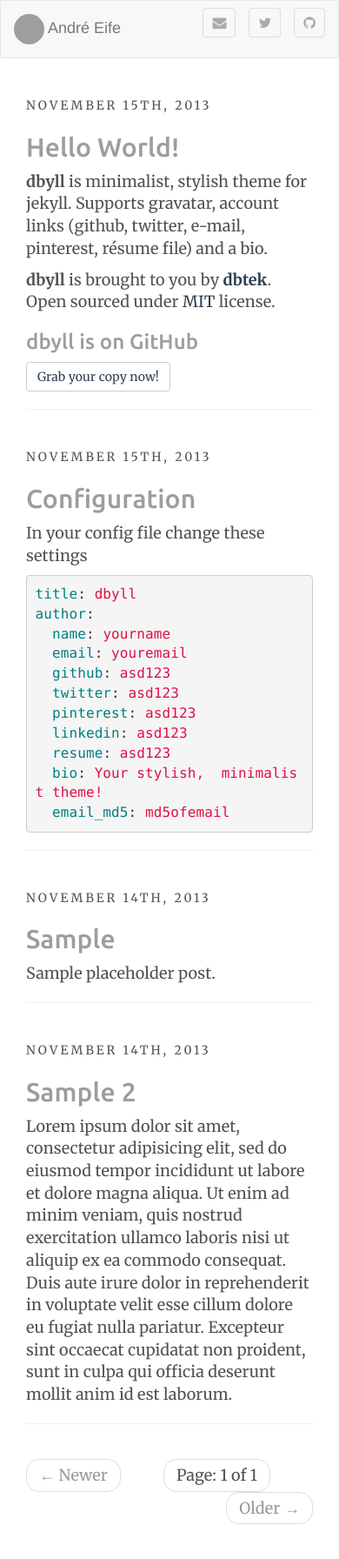
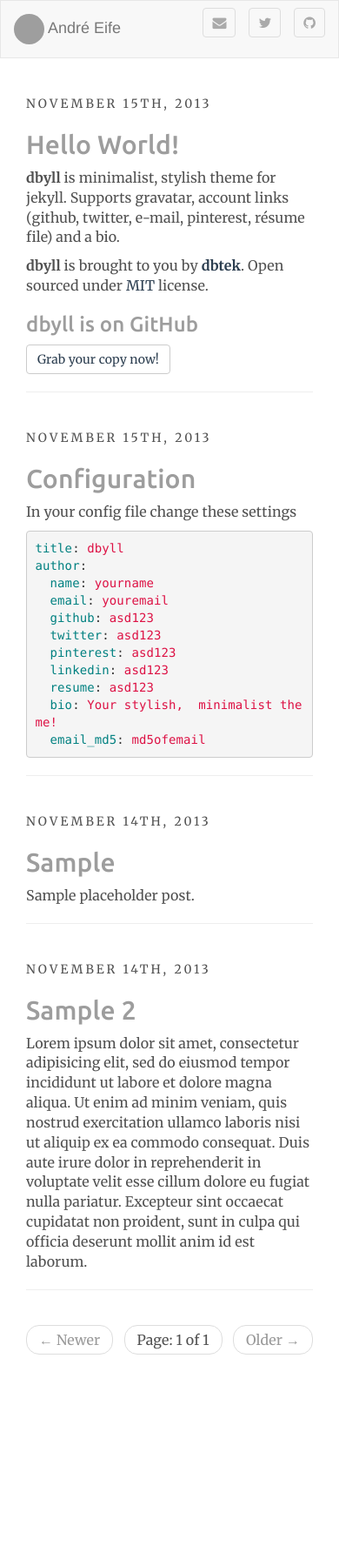
Before and after one commit to aeife/blog, a Jekyll site: the page built from index.html, in a window 390 px wide. Shown: the whole page at 87% size. Built offline with Jekyll 4.4.1, drawn with Linux system fonts in a browser that asks for light colours; Markdown is read by kramdown in place of the engine named in the settings; the list of posts is cut into pages by our own code; after the commit the page ends 1597 px from its top, so only the background shows below that; grey boxes are pictures that could not be loaded.

Commit message:
smaller font on xs devices

```diff
--- a/assets/css/style.css
+++ b/assets/css/style.css
@@ -115,14 +115,19 @@ article {
 	letter-spacing: 0.01rem;
 }
 
+pre {
+	font-size: 16px;
+}
+
 @media(max-width:767px){
 	article {
 		padding: 0;
+		font-size: 16px;
 	}
-}
 
-pre {
-	font-size: 16px;
+	pre {
+		font-size: 14px;
+	}
 }
 
 article.home div a, article.home pre a { color: #2c3e50; }
```
